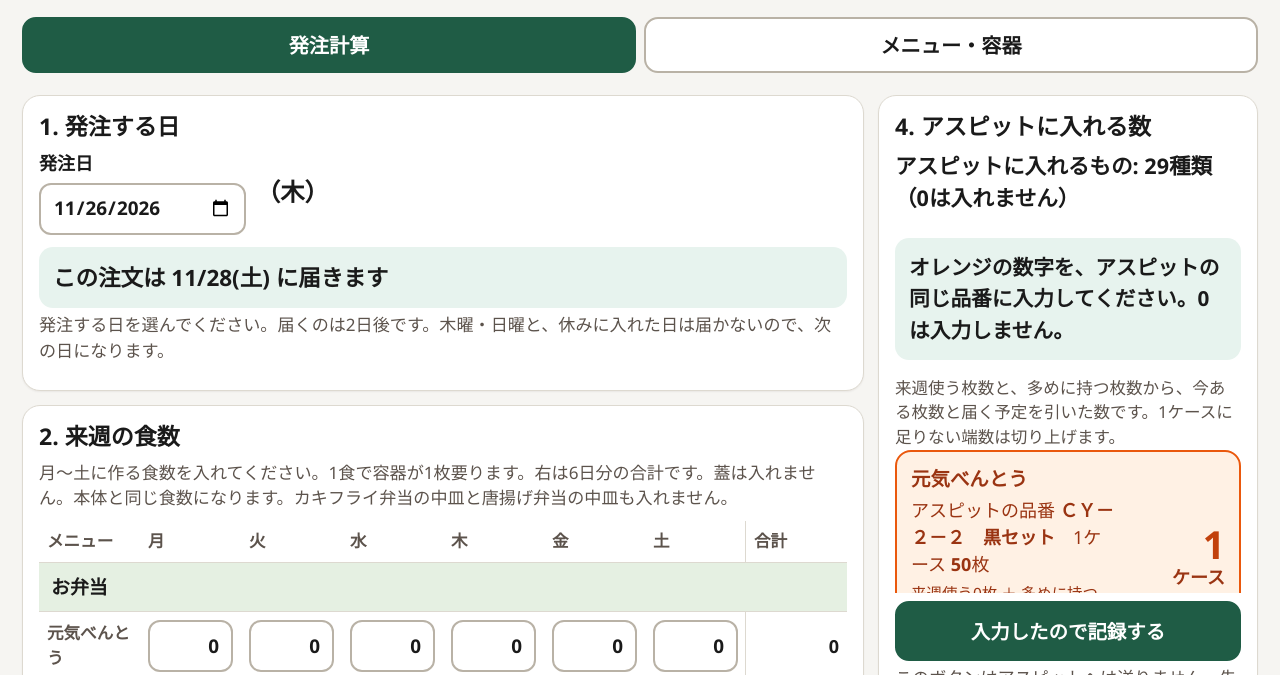
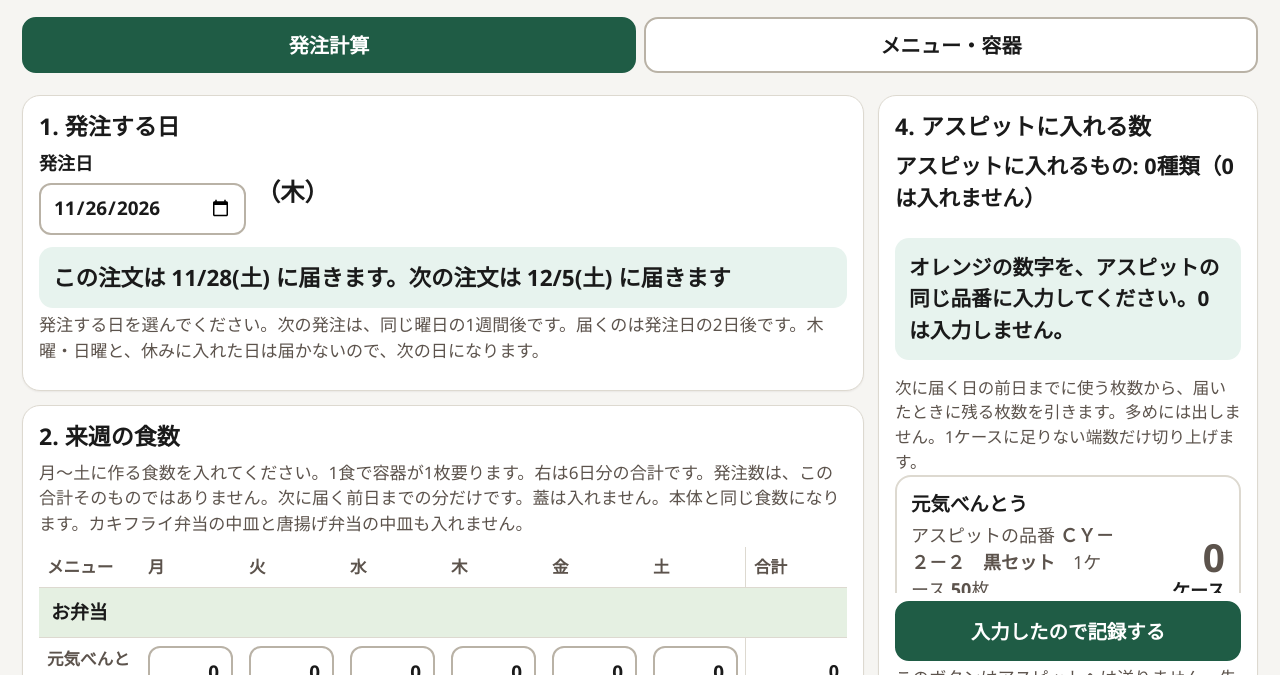
Before and after one commit to tomonamanma-pixel/houzai-order-calc, a plain HTML site: page index.html in a window 1280 px wide. Shown: the part 91-766 px from the top of the page. Drawn offline with Linux system fonts and the light colour scheme.

Commit message:
次の同じ曜日に届く前日までで足りない分だけ発注する。
Co-authored-by: Cursor <cursoragent@cursor.com>

```diff
--- a/index.html
+++ b/index.html
@@ -379,12 +379,12 @@
             <span id="order-weekday" class="weekday-lg"></span>
           </div>
           <p class="arrival" id="arrival-text" aria-live="polite"></p>
-          <p class="hint">発注する日を選んでください。届くのは2日後です。木曜・日曜と、休みに入れた日は届かないので、次の日になります。</p>
+          <p class="hint">発注する日を選んでください。次の発注は、同じ曜日の1週間後です。届くのは発注日の2日後です。木曜・日曜と、休みに入れた日は届かないので、次の日になります。</p>
         </section>
 
         <section class="card card-meals">
           <h2>2. 来週の食数</h2>
-          <p class="hint">月〜土に作る食数を入れてください。1食で容器が1枚要ります。右は6日分の合計です。蓋は入れません。本体と同じ食数になります。カキフライ弁当の中皿と唐揚げ弁当の中皿も入れません。</p>
+          <p class="hint">月〜土に作る食数を入れてください。1食で容器が1枚要ります。右は6日分の合計です。発注数は、この合計そのものではありません。次に届く前日までの分だけです。蓋は入れません。本体と同じ食数になります。カキフライ弁当の中皿と唐揚げ弁当の中皿も入れません。</p>
           <p class="scroll-hint">火〜土は、表を横にスライドすると見えます。</p>
           <div id="meals-root"></div>
         </section>
@@ -400,7 +400,7 @@
           <h2>4. アスピットに入れる数</h2>
           <p class="summary" id="order-summary"></p>
           <p class="do-this">オレンジの数字を、アスピットの同じ品番に入力してください。0は入力しません。</p>
-          <p class="formula">来週使う枚数と、多めに持つ枚数から、今ある枚数と届く予定を引いた数です。1ケースに足りない端数は切り上げます。</p>
+          <p class="formula">次に届く日の前日までに使う枚数から、届いたときに残る枚数を引きます。多めには出しません。1ケースに足りない端数だけ切り上げます。</p>
           <div class="order-list" id="order-list"></div>
           <button type="button" class="btn primary xl" id="confirm-order">入力したので記録する</button>
           <p class="hint">このボタンはアスピットへは送りません。先に数字をアスピットへ入れ、そのあと押してください。押すと、まだ届いていない分として残るので、次に二重で注文しません。</p>
@@ -411,7 +411,7 @@
       <section id="panel-master" class="panel" aria-label="メニュー・容器" hidden>
         <section class="card">
           <h2>メニュー・容器</h2>
-          <p class="hint">ふだんの発注では使いません。品番や、1ケースの枚数を直すときだけ開いてください。同じ品番は1つにまとまります。1ケースの枚数と、多めに持つ枚数は、一番上の行が使われます。蓋を別に頼むときは「元気べんとう（蓋）」という名前で追加します。</p>
+          <p class="hint">ふだんの発注では使いません。品番や、1ケースの枚数を直すときだけ開いてください。同じ品番は1つにまとまります。1ケースの枚数は、一番上の行が使われます。多めに持つ枚数は、発注数には足しません。蓋を別に頼むときは「元気べんとう（蓋）」という名前で追加します。</p>
           <p class="scroll-hint">表は横にスライドできます。</p>
           <div id="master-root"></div>
           <div class="actions">
@@ -830,6 +830,95 @@
         return uses;
       }
 
+      function dayUseIndex(iso) {
+        var d = parseISO(iso).getDay();
+        if (d === 0) return -1;
+        return d - 1;
+      }
+
+      function menuDayUse(menu, iso) {
+        var idx = dayUseIndex(iso);
+        if (idx < 0) return 0;
+        var bases = linkedBases(menu);
+        if (!bases.length) return toInt(menu.counts[idx]);
+        return bases.reduce(function (sum, base) { return sum + toInt(base.counts[idx]); }, 0);
+      }
+
+      function groupDayUse(menus, key, iso) {
+        var usage = 0;
+        menus.forEach(function (menu) {
+          var bases = linkedBases(menu);
+          if (bases.length && bases.some(function (base) { return containerKey(base) === key; })) return;
+          usage += menuDayUse(menu, iso);
+        });
+        return usage;
+      }
+
+      function coverSpan() {
+        var start = state.orderDate;
+        if (!isISO(start)) return { start: "", thisArrival: "", nextArrival: "" };
+        return {
+          start: start,
+          thisArrival: autoArrival(start),
+          nextArrival: autoArrival(addDays(start, 7))
+        };
+      }
+
+      function coverNeed(menus, key, stock, pending, perCase) {
+        var span = coverSpan();
+        var empty = { usage: 0, need: 0, cases: 0, shortBefore: 0, ready: 0, laterIncoming: 0, incoming: 0 };
+        if (!span.thisArrival || !span.nextArrival || span.nextArrival <= span.start) return empty;
+        var arrivals = {};
+        var incoming = 0;
+        pending.forEach(function (item) {
+          var day = effectiveArrival(item);
+          if (day >= span.nextArrival) return;
+          var pieces = toInt(item.cases) * perCase;
+          if (!arrivals[day]) arrivals[day] = 0;
+          arrivals[day] += pieces;
+          incoming += pieces;
+        });
+        var balance = stock;
+        var ready = 0;
+        var laterIncoming = 0;
+        var minAfter = null;
+        var shortBefore = 0;
+        var usage = 0;
+        var day = span.start;
+        for (var n = 0; n < 80 && day < span.nextArrival; n++) {
+          if (arrivals[day]) {
+            balance += arrivals[day];
+            if (day > span.thisArrival) laterIncoming += arrivals[day];
+          }
+          if (day === span.thisArrival) ready = balance;
+          var use = groupDayUse(menus, key, day);
+          if (day >= span.thisArrival) usage += use;
+          balance -= use;
+          if (day < span.thisArrival) {
+            if (balance < 0) {
+              shortBefore += -balance;
+              balance = 0;
+            }
+          } else if (minAfter === null || balance < minAfter) {
+            minAfter = balance;
+          }
+          day = addDays(day, 1);
+        }
+        if (minAfter === null) minAfter = 0;
+        var need = minAfter < 0 ? -minAfter : 0;
+        var cases = 0;
+        if (need > 0 && perCase > 0) cases = Math.ceil(need / perCase);
+        return {
+          usage: usage,
+          need: need,
+          cases: cases,
+          shortBefore: shortBefore,
+          ready: ready,
+          laterIncoming: laterIncoming,
+          incoming: incoming
+        };
+      }
+
       function getGroups() {
         var map = new Map();
         menusInOrder().forEach(function (menu) {
@@ -851,19 +940,9 @@
             return a.id < b.id ? -1 : 1;
           });
           var pendingCases = pending.reduce(function (sum, item) { return sum + toInt(item.cases); }, 0);
-          var usage = 0;
-          menus.forEach(function (menu) {
-            var bases = linkedBases(menu);
-            if (bases.length && bases.some(function (base) { return containerKey(base) === key; })) return;
-            usage += menuUsage(menu);
-          });
           var perCase = toInt(top.perCase);
-          var reserve = toInt(top.reserve);
           var stock = toInt(rec.stock);
-          var incoming = pendingCases * perCase;
-          var need = usage + reserve - stock - incoming;
-          var cases = 0;
-          if (need > 0 && perCase > 0) cases = Math.ceil(need / perCase);
+          var cover = coverNeed(menus, key, stock, pending, perCase);
           groups.push({
             key: key,
             menus: menus,
@@ -871,14 +950,17 @@
             name: menus.map(menuLabel).join("・"),
             code: trimCode(top.code),
             perCase: perCase,
-            reserve: reserve,
+            reserve: toInt(top.reserve),
             stock: stock,
-            usage: usage,
+            usage: cover.usage,
             pending: pending,
             pendingCases: pendingCases,
-            incoming: incoming,
-            cases: cases,
-            need: need
+            incoming: cover.incoming,
+            ready: cover.ready,
+            laterIncoming: cover.laterIncoming,
+            shortBefore: cover.shortBefore,
+            cases: cover.cases,
+            need: cover.need
           });
         });
         return groups;
@@ -913,10 +995,10 @@
         var weekday = document.getElementById("order-weekday");
         if (weekday) weekday.textContent = state.orderDate ? "（" + weekdayChar(state.orderDate) + "）" : "";
         var arrival = document.getElementById("arrival-text");
-        var arrivalISO = autoArrival(state.orderDate);
+        var span = coverSpan();
         if (arrival) {
-          arrival.textContent = arrivalISO
-            ? "この注文は " + formatMD(arrivalISO) + " に届きます"
+          arrival.textContent = span.thisArrival && span.nextArrival
+            ? "この注文は " + formatMD(span.thisArrival) + " に届きます。次の注文は " + formatMD(span.nextArrival) + " に届きます"
             : "発注する日を選んでください";
         }
 
@@ -954,7 +1036,18 @@
           setBind(map, g.key, "usage", g.usage + "枚");
           setBind(map, g.key, "per", String(g.perCase));
           setBind(map, g.key, "cases", String(g.cases));
-          setBind(map, g.key, "break", "来週使う" + g.usage + "枚 ＋ 多めに持つ" + g.reserve + "枚 − 今ある" + g.stock + "枚 − 届く予定" + g.incoming + "枚");
+          var detail = "次まで使う" + g.usage + "枚。届いたときに残る" + g.ready + "枚。";
+          if (g.laterIncoming) detail += "そのあと届く" + g.laterIncoming + "枚。";
+          detail += "足りない" + g.need + "枚。";
+          setBind(map, g.key, "break", detail);
+          var soon = map[g.key] && map[g.key].soon;
+          if (soon) {
+            soon.forEach(function (el) {
+              var showSoon = g.shortBefore > 0;
+              el.hidden = !showSoon;
+              el.textContent = showSoon ? "届く前に" + g.shortBefore + "枚足りません。この注文では間に合いません。" : "";
+            });
+          }
           var cards = map[g.key] && map[g.key].card;
           if (cards) cards.forEach(function (el) { el.classList.toggle("hot", g.cases > 0); });
           var warns = map[g.key] && map[g.key].warn;
@@ -1030,7 +1123,7 @@
           return;
         }
         var html = '<div class="table-scroll"><table class="stock"><thead><tr>' +
-          '<th class="sticky">容器</th><th>今ある枚数</th><th>来週使う</th><th>品番</th><th>まだ届いていない</th></tr></thead><tbody>';
+          '<th class="sticky">容器</th><th>今ある枚数</th><th>次まで使う</th><th>品番</th><th>まだ届いていない</th></tr></thead><tbody>';
         groups.forEach(function (g) {
           html += '<tr><th class="sticky name-cell" scope="row" data-bind="name" data-k="' + esc(g.key) + '">' + esc(g.name) + "</th>";
           html += '<td><div class="with-unit"><input class="num" inputmode="numeric" autocomplete="off" data-stock-for="' +
@@ -1073,6 +1166,7 @@
             '<p class="order-meta">アスピットの品番 <strong data-bind="code" data-k="' + esc(g.key) + '"' + (g.code ? "" : ' class="is-empty"') + ">" +
             esc(g.code || "品番なし") + "</strong>　1ケース <strong data-bind=\"per\" data-k=\"" + esc(g.key) + "\">" + g.perCase + "</strong>枚</p>" +
             '<p class="breakdown" data-bind="break" data-k="' + esc(g.key) + '"></p>' +
+            '<p class="warn" data-bind="soon" data-k="' + esc(g.key) + '" hidden></p>' +
             '<p class="warn" data-bind="warn" data-k="' + esc(g.key) + '" hidden>1ケースの枚数が0です。容器の登録を直してください</p></div>' +
             '<div class="order-qty"><span class="order-num" data-bind="cases" data-k="' + esc(g.key) + '">' + g.cases +
             '</span><span class="order-unit">ケース</span></div></article>';
```
